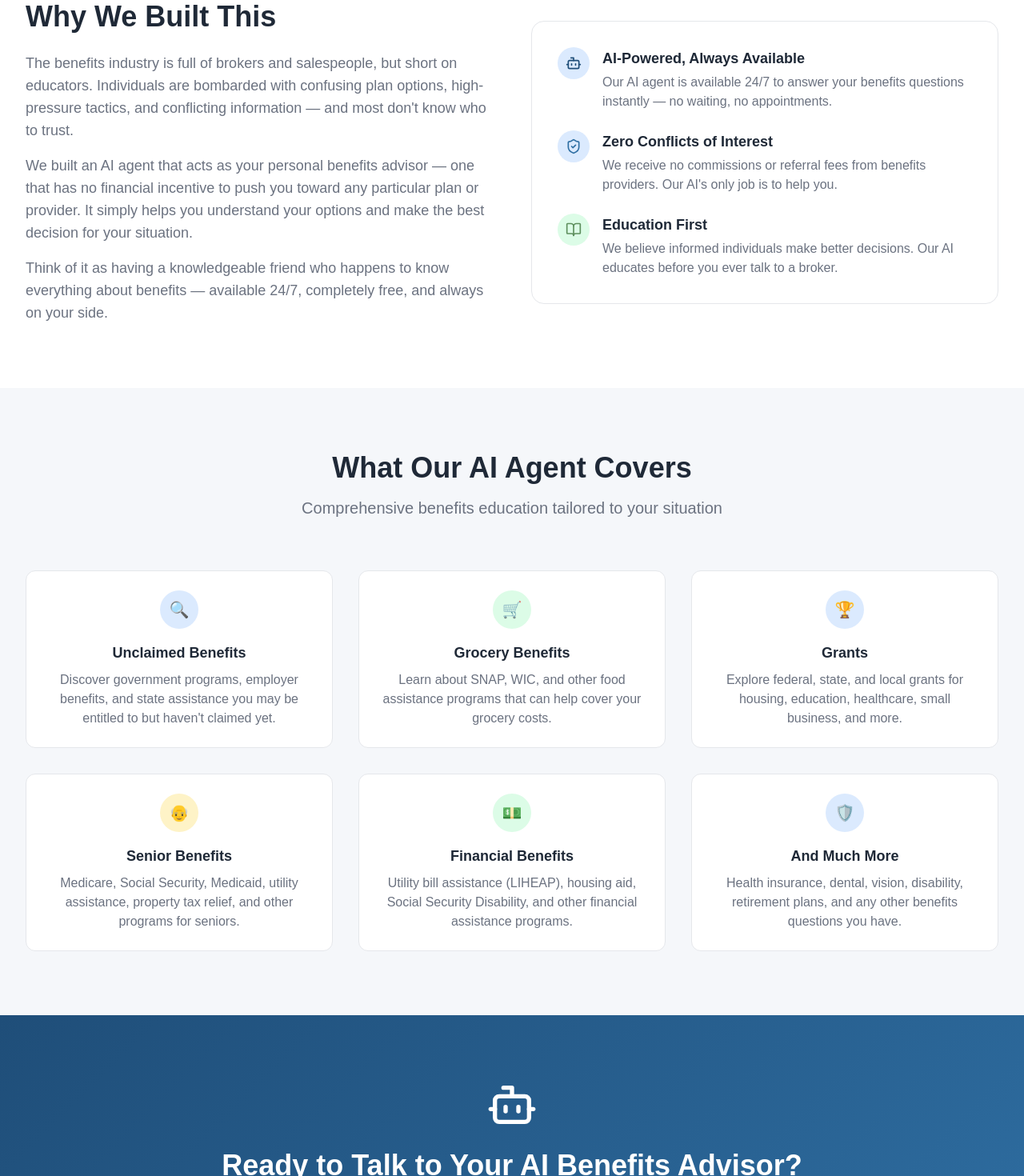
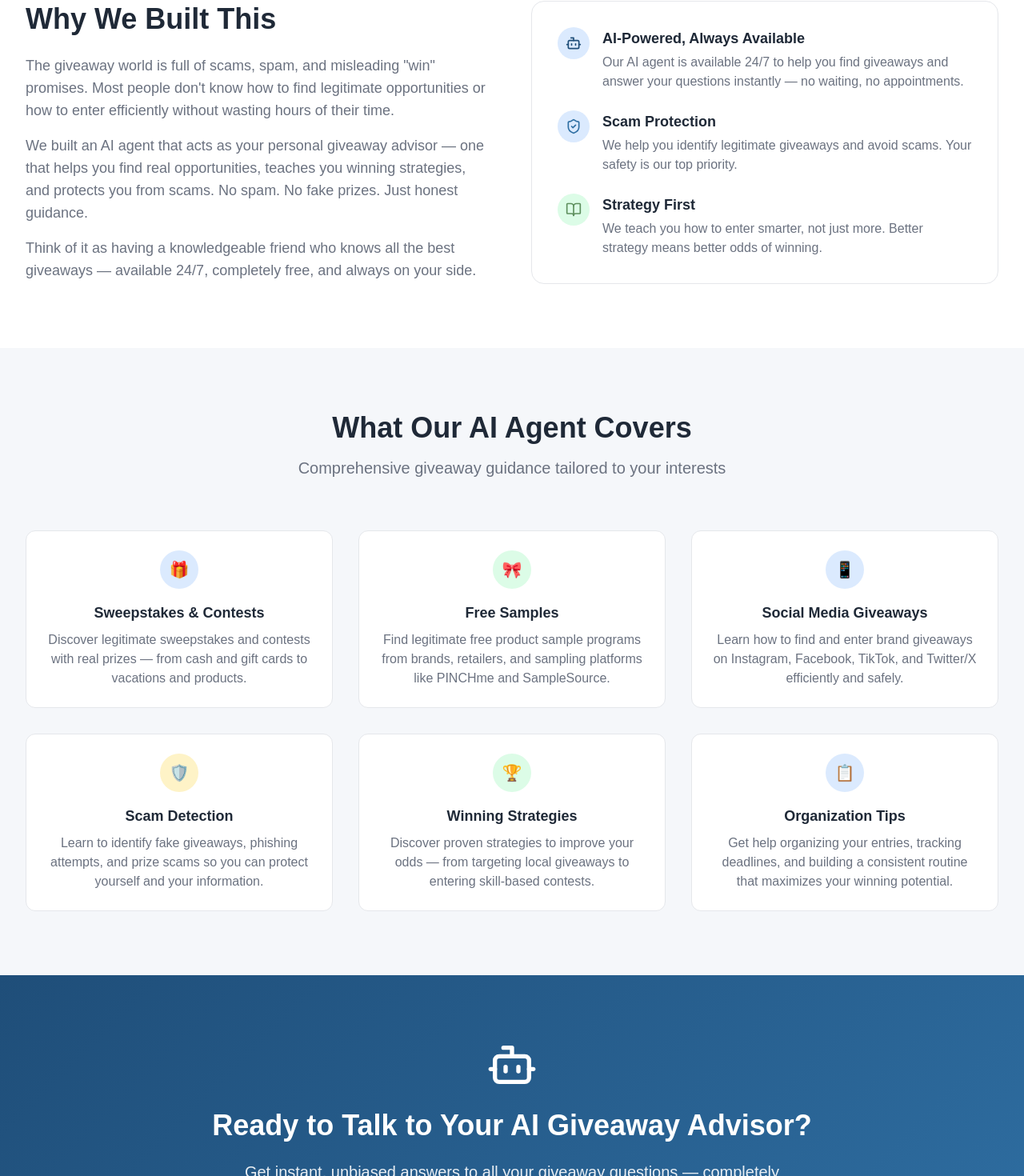
Before and after one commit to Textingman/push-mailboxjournal, a Next.js app: page /about in a window 1280 px wide. Shown: the part 631-2101 px from the top of the page at 80% size. Built offline with nearby package versions, Linux system fonts and the light colour scheme.

Commit message:
Fix vertical: update to giveaway content

```diff
--- a/app/about/page.tsx
+++ b/app/about/page.tsx
@@ -18,10 +18,10 @@ export default function AboutPage() {
               AI-Powered — 100% Independent
             </div>
             <h1 className="text-5xl font-extrabold mb-6" style={{ color: '#1F2937' }}>
-              An AI Agent Built to Educate,<br />Not to Sell
+              An AI Agent Built to Help You Win,<br />Not to Spam You
             </h1>
             <p className="text-xl max-w-3xl mx-auto" style={{ color: '#6B7280' }}>
-              The Mailbox Journal is an AI-powered platform that guides individuals through the benefits decision process with honest, unbiased education. We're not a benefits broker. We're your independent advisor.
+              The Mailbox Journal is an AI-powered platform that helps individuals discover legitimate giveaways, sweepstakes, and free sample opportunities with honest, unbiased guidance. We're not a spam site. We're your independent giveaway advisor.
             </p>
           </div>
         </div>
@@ -33,13 +33,13 @@ export default function AboutPage() {
           <div>
             <h2 className="text-4xl font-bold mb-6" style={{ color: '#1F2937' }}>Why We Built This</h2>
             <p className="text-lg mb-4" style={{ color: '#6B7280' }}>
-              The benefits industry is full of brokers and salespeople, but short on educators. Individuals are bombarded with confusing plan options, high-pressure tactics, and conflicting information — and most don't know who to trust.
+              The giveaway world is full of scams, spam, and misleading "win" promises. Most people don't know how to find legitimate opportunities or how to enter efficiently without wasting hours of their time.
             </p>
             <p className="text-lg mb-4" style={{ color: '#6B7280' }}>
-              We built an AI agent that acts as your personal benefits advisor — one that has no financial incentive to push you toward any particular plan or provider. It simply helps you understand your options and make the best decision for your situation.
+              We built an AI agent that acts as your personal giveaway advisor — one that helps you find real opportunities, teaches you winning strategies, and protects you from scams. No spam. No fake prizes. Just honest guidance.
             </p>
             <p className="text-lg" style={{ color: '#6B7280' }}>
-              Think of it as having a knowledgeable friend who happens to know everything about benefits — available 24/7, completely free, and always on your side.
+              Think of it as having a knowledgeable friend who knows all the best giveaways — available 24/7, completely free, and always on your side.
             </p>
           </div>
           <div className="rounded-2xl p-8 border" style={{ backgroundColor: '#FFFFFF', borderColor: '#E5E7EB' }}>
@@ -51,7 +51,7 @@ export default function AboutPage() {
                 <div className="ml-4">
                   <h3 className="text-lg font-semibold mb-1" style={{ color: '#1F2937' }}>AI-Powered, Always Available</h3>
                   <p style={{ color: '#6B7280' }}>
-                    Our AI agent is available 24/7 to answer your benefits questions instantly — no waiting, no appointments.
+                    Our AI agent is available 24/7 to help you find giveaways and answer your questions instantly — no waiting, no appointments.
                   </p>
                 </div>
               </div>
@@ -60,9 +60,9 @@ export default function AboutPage() {
                   <ShieldCheck className="w-5 h-5" style={{ color: '#2F6FA3' }} />
                 </div>
                 <div className="ml-4">
-                  <h3 className="text-lg font-semibold mb-1" style={{ color: '#1F2937' }}>Zero Conflicts of Interest</h3>
+                  <h3 className="text-lg font-semibold mb-1" style={{ color: '#1F2937' }}>Scam Protection</h3>
                   <p style={{ color: '#6B7280' }}>
-                    We receive no commissions or referral fees from benefits providers. Our AI's only job is to help you.
+                    We help you identify legitimate giveaways and avoid scams. Your safety is our top priority.
                   </p>
                 </div>
               </div>
@@ -71,9 +71,9 @@ export default function AboutPage() {
                   <BookOpen className="w-5 h-5" style={{ color: '#5E8F5E' }} />
                 </div>
                 <div className="ml-4">
-                  <h3 className="text-lg font-semibold mb-1" style={{ color: '#1F2937' }}>Education First</h3>
+                  <h3 className="text-lg font-semibold mb-1" style={{ color: '#1F2937' }}>Strategy First</h3>
                   <p style={{ color: '#6B7280' }}>
-                    We believe informed individuals make better decisions. Our AI educates before you ever talk to a broker.
+                    We teach you how to enter smarter, not just more. Better strategy means better odds of winning.
                   </p>
                 </div>
               </div>
@@ -88,68 +88,68 @@ export default function AboutPage() {
           <div className="text-center mb-16">
             <h2 className="text-4xl font-bold mb-4" style={{ color: '#1F2937' }}>What Our AI Agent Covers</h2>
             <p className="text-xl" style={{ color: '#6B7280' }}>
-              Comprehensive benefits education tailored to your situation
+              Comprehensive giveaway guidance tailored to your interests
             </p>
           </div>
 
           <div className="grid md:grid-cols-2 lg:grid-cols-3 gap-8">
             <div className="text-center p-6 rounded-xl border bg-white" style={{ borderColor: '#E5E7EB' }}>
               <div className="w-12 h-12 rounded-full flex items-center justify-center mx-auto mb-4" style={{ backgroundColor: '#DBEAFE' }}>
-                <span className="text-xl">🔍</span>
+                <span className="text-xl">🎁</span>
               </div>
-              <h3 className="text-lg font-semibold mb-2" style={{ color: '#1F2937' }}>Unclaimed Benefits</h3>
+              <h3 className="text-lg font-semibold mb-2" style={{ color: '#1F2937' }}>Sweepstakes & Contests</h3>
               <p style={{ color: '#6B7280' }}>
-                Discover government programs, employer benefits, and state assistance you may be entitled to but haven't claimed yet.
+                Discover legitimate sweepstakes and contests with real prizes — from cash and gift cards to vacations and products.
               </p>
             </div>
 
             <div className="text-center p-6 rounded-xl border bg-white" style={{ borderColor: '#E5E7EB' }}>
               <div className="w-12 h-12 rounded-full flex items-center justify-center mx-auto mb-4" style={{ backgroundColor: '#dcfce7' }}>
-                <span className="text-xl">🛒</span>
+                <span className="text-xl">🎀</span>
               </div>
-              <h3 className="text-lg font-semibold mb-2" style={{ color: '#1F2937' }}>Grocery Benefits</h3>
+              <h3 className="text-lg font-semibold mb-2" style={{ color: '#1F2937' }}>Free Samples</h3>
               <p style={{ color: '#6B7280' }}>
-                Learn about SNAP, WIC, and other food assistance programs that can help cover your grocery costs.
+                Find legitimate free product sample programs from brands, retailers, and sampling platforms like PINCHme and SampleSource.
               </p>
             </div>
 
             <div className="text-center p-6 rounded-xl border bg-white" style={{ borderColor: '#E5E7EB' }}>
               <div className="w-12 h-12 rounded-full flex items-center justify-center mx-auto mb-4" style={{ backgroundColor: '#DBEAFE' }}>
-                <span className="text-xl">🏆</span>
+                <span className="text-xl">📱</span>
               </div>
-              <h3 className="text-lg font-semibold mb-2" style={{ color: '#1F2937' }}>Grants</h3>
+              <h3 className="text-lg font-semibold mb-2" style={{ color: '#1F2937' }}>Social Media Giveaways</h3>
               <p style={{ color: '#6B7280' }}>
-                Explore federal, state, and local grants for housing, education, healthcare, small business, and more.
+                Learn how to find and enter brand giveaways on Instagram, Facebook, TikTok, and Twitter/X efficiently and safely.
               </p>
             </div>
 
             <div className="text-center p-6 rounded-xl border bg-white" style={{ borderColor: '#E5E7EB' }}>
               <div className="w-12 h-12 rounded-full flex items-center justify-center mx-auto mb-4" style={{ backgroundColor: '#FEF3C7' }}>
-                <span className="text-xl">👴</span>
+                <span className="text-xl">🛡️</span>
               </div>
-              <h3 className="text-lg font-semibold mb-2" style={{ color: '#1F2937' }}>Senior Benefits</h3>
+              <h3 className="text-lg font-semibold mb-2" style={{ color: '#1F2937' }}>Scam Detection</h3>
               <p style={{ color: '#6B7280' }}>
-                Medicare, Social Security, Medicaid, utility assistance, property tax relief, and other programs for seniors.
+                Learn to identify fake giveaways, phishing attempts, and prize scams so you can protect yourself and your information.
               </p>
             </div>
 
             <div className="text-center p-6 rounded-xl border bg-white" style={{ borderColor: '#E5E7EB' }}>
               <div className="w-12 h-12 rounded-full flex items-center justify-center mx-auto mb-4" style={{ backgroundColor: '#dcfce7' }}>
-                <span className="text-xl">💵</span>
+                <span className="text-xl">🏆</span>
               </div>
-              <h3 className="text-lg font-semibold mb-2" style={{ color: '#1F2937' }}>Financial Benefits</h3>
+              <h3 className="text-lg font-semibold mb-2" style={{ color: '#1F2937' }}>Winning Strategies</h3>
               <p style={{ color: '#6B7280' }}>
-                Utility bill assistance (LIHEAP), housing aid, Social Security Disability, and other financial assistance programs.
+                Discover proven strategies to improve your odds — from targeting local giveaways to entering skill-based contests.
               </p>
             </div>
 
             <div className="text-center p-6 rounded-xl border bg-white" style={{ borderColor: '#E5E7EB' }}>
               <div className="w-12 h-12 rounded-full flex items-center justify-center mx-auto mb-4" style={{ backgroundColor: '#DBEAFE' }}>
-                <span className="text-xl">🛡️</span>
+                <span className="text-xl">📋</span>
               </div>
-              <h3 className="text-lg font-semibold mb-2" style={{ color: '#1F2937' }}>And Much More</h3>
+              <h3 className="text-lg font-semibold mb-2" style={{ color: '#1F2937' }}>Organization Tips</h3>
               <p style={{ color: '#6B7280' }}>
-                Health insurance, dental, vision, disability, retirement plans, and any other benefits questions you have.
+                Get help organizing your entries, tracking deadlines, and building a consistent routine that maximizes your winning potential.
               </p>
             </div>
           </div>
@@ -161,10 +161,10 @@ export default function AboutPage() {
         <div className="max-w-7xl mx-auto px-4 sm:px-6 lg:px-8 text-center">
           <Bot className="w-16 h-16 text-white mx-auto mb-6" />
           <h2 className="text-4xl font-bold text-white mb-6">
-            Ready to Talk to Your AI Benefits Advisor?
+            Ready to Talk to Your AI Giveaway Advisor?
           </h2>
           <p className="text-xl mb-8 max-w-2xl mx-auto" style={{ color: 'rgba(255,255,255,0.9)' }}>
-            Get instant, unbiased answers to all your benefits questions — completely free, with zero sales pressure.
+            Get instant, unbiased answers to all your giveaway questions — completely free, with zero spam.
           </p>
           <Link
             href="/signup"
--- a/app/page.tsx
+++ b/app/page.tsx
@@ -19,10 +19,10 @@ export default function HomePage() {
             </div>
             <h1 className="text-5xl font-extrabold sm:text-6xl md:text-7xl" style={{ color: '#1F2937' }}>
               Your Personal AI Agent
-              <span className="block" style={{ color: '#1F4E79' }}>for Benefits Education</span>
+              <span className="block" style={{ color: '#1F4E79' }}>for Finding Giveaways</span>
             </h1>
             <p className="mt-6 max-w-2xl mx-auto text-xl" style={{ color: '#6B7280' }}>
-              Meet your AI benefits advisor. Ask anything about your benefits — coverage, costs, enrollment, eligibility — and get honest, unbiased answers instantly. No salespeople. No pressure. Just clarity.
+              Meet your AI giveaway advisor. Ask anything about sweepstakes, contests, free samples, and giveaway opportunities — and get honest, unbiased answers instantly. No spam. No pressure. Just wins.
             </p>
             <div className="mt-10 flex justify-center gap-4 flex-wrap">
               <Link
@@ -50,7 +50,7 @@ export default function HomePage() {
           <div className="text-center mb-16">
             <h2 className="text-4xl font-bold" style={{ color: '#1F2937' }}>What Our AI Agent Does For You</h2>
             <p className="mt-4 text-xl" style={{ color: '#6B7280' }}>
-              A knowledgeable benefits expert available 24/7 — with zero agenda
+              A knowledgeable giveaway expert available 24/7 — with zero agenda
             </p>
           </div>
 
@@ -62,10 +62,10 @@ export default function HomePage() {
                 </div>
               </div>
               <h3 className="text-xl font-semibold text-center mb-3" style={{ color: '#1F2937' }}>
-                Answers Your Benefits Questions
+                Finds Giveaways For You
               </h3>
               <p className="text-center" style={{ color: '#6B7280' }}>
-                Ask our AI anything — "What does my health plan cover?", "Am I eligible for this benefit?", "How do I enroll?" — and get clear, honest answers in seconds.
+                Ask our AI anything — "What giveaways can I enter right now?", "How do I find free samples?", "What sweepstakes are easiest to win?" — and get clear, honest answers in seconds.
               </p>
             </div>
 
@@ -76,10 +76,10 @@ export default function HomePage() {
                 </div>
               </div>
               <h3 className="text-xl font-semibold text-center mb-3" style={{ color: '#1F2937' }}>
-                Educates You Step by Step
+                Teaches You How to Win
               </h3>
               <p className="text-center" style={{ color: '#6B7280' }}>
-                Our AI walks you through every aspect of your benefits — from understanding your coverage options to navigating enrollment periods — so you're never in the dark.
+                Our AI walks you through giveaway strategies — from finding the best contests to maximizing your entries and avoiding scams — so you can win more and waste less time.
               </p>
             </div>
 
@@ -90,10 +90,10 @@ export default function HomePage() {
                 </div>
               </div>
               <h3 className="text-xl font-semibold text-center mb-3" style={{ color: '#1F2937' }}>
-                Helps You Maximize Your Benefits
+                Keeps You Safe from Scams
               </h3>
               <p className="text-center" style={{ color: '#6B7280' }}>
-                Our AI identifies benefits you may be missing, explains your options clearly, and tells you exactly what steps to take to get the most out of your coverage.
+                Our AI helps you identify legitimate giveaways vs. scams, explains red flags to watch for, and guides you toward trusted sources so you never get taken advantage of.
               </p>
             </div>
           </div>
@@ -104,9 +104,9 @@ export default function HomePage() {
       <section style={{ backgroundColor: '#F5F7FA' }} className="py-20">
         <div className="max-w-7xl mx-auto px-4 sm:px-6 lg:px-8">
           <div className="text-center mb-16">
-            <h2 className="text-4xl font-bold" style={{ color: '#1F2937' }}>How the AI Agent Helps You</h2>
+            <h2 className="text-4xl font-bold" style={{ color: '#1F2937' }}>How the AI Agent Helps You Win</h2>
             <p className="mt-4 text-xl" style={{ color: '#6B7280' }}>
-              Three simple steps to understanding and maximizing your benefits
+              Three simple steps to finding and winning more giveaways
             </p>
           </div>
 
@@ -115,9 +115,9 @@ export default function HomePage() {
               <div className="w-16 h-16 rounded-full flex items-center justify-center mx-auto mb-6 text-2xl font-bold text-white" style={{ backgroundColor: '#1F4E79' }}>
                 1
               </div>
-              <h3 className="text-xl font-bold mb-3" style={{ color: '#1F2937' }}>Tell the AI About Your Situation</h3>
+              <h3 className="text-xl font-bold mb-3" style={{ color: '#1F2937' }}>Tell the AI What You're Looking For</h3>
               <p style={{ color: '#6B7280' }}>
-                Share your benefits questions, coverage needs, and goals. The AI instantly tailors its guidance to your specific situation — no generic advice.
+                Share what types of giveaways interest you — cash prizes, products, experiences, free samples. The AI instantly tailors its guidance to your preferences.
               </p>
             </div>
 
@@ -125,9 +125,9 @@ export default function HomePage() {
               <div className="w-16 h-16 rounded-full flex items-center justify-center mx-auto mb-6 text-2xl font-bold text-white" style={{ backgroundColor: '#2F6FA3' }}>
                 2
               </div>
-              <h3 className="text-xl font-bold mb-3" style={{ color: '#1F2937' }}>Get Your Personalized Education</h3>
+              <h3 className="text-xl font-bold mb-3" style={{ color: '#1F2937' }}>Get Your Personalized Giveaway Guide</h3>
               <p style={{ color: '#6B7280' }}>
-                The AI explains your benefits options, eligibility requirements, enrollment steps, and what to expect — all in plain language you can actually understand.
+                The AI explains where to find the best giveaways, how to enter efficiently, what strategies improve your odds, and how to spot scams — all in plain language.
               </p>
             </div>
 
@@ -135,9 +135,9 @@ export default function HomePage() {
               <div className="w-16 h-16 rounded-full flex items-center justify-center mx-auto mb-6 text-2xl font-bold text-white" style={{ backgroundColor: '#5E8F5E' }}>
                 3
               </div>
-              <h3 className="text-xl font-bold mb-3" style={{ color: '#1F2937' }}>Make a Confident Decision</h3>
+              <h3 className="text-xl font-bold mb-3" style={{ color: '#1F2937' }}>Start Entering and Winning</h3>
               <p style={{ color: '#6B7280' }}>
-                Armed with unbiased knowledge, you can confidently navigate your benefits, enroll in the right plans, and make the most of what's available to you.
+                Armed with the right knowledge, you can confidently enter legitimate giveaways, maximize your chances, and start winning prizes and free products.
               </p>
             </div>
           </div>
@@ -148,7 +148,7 @@ export default function HomePage() {
       <section style={{ backgroundColor: '#FFFFFF' }} className="py-20">
         <div className="max-w-4xl mx-auto px-4 sm:px-6 lg:px-8">
           <div className="text-center mb-12">
-            <h2 className="text-4xl font-bold" style={{ color: '#1F2937' }}>Ask the AI Anything About Your Benefits</h2>
+            <h2 className="text-4xl font-bold" style={{ color: '#1F2937' }}>Ask the AI Anything About Giveaways</h2>
             <p className="mt-4 text-xl" style={{ color: '#6B7280' }}>
               Here's a taste of what our AI agent can help you with
             </p>
@@ -156,11 +156,11 @@ export default function HomePage() {
 
           <div className="space-y-4">
             {[
-              { q: "Do I have any unclaimed benefits I don't know about?", a: "Many people are sitting on unclaimed benefits — from government programs, employer plans, or state assistance — without even knowing it. I can help you identify what you may be entitled to based on your age, income, location, and situation..." },
-              { q: "Are there grocery benefits I can get help with?", a: "Yes! There are several programs that can help cover grocery costs, including SNAP (food stamps), WIC for women and children, and various state-level food assistance programs. I can walk you through eligibility requirements and how to apply..." },
-              { q: "What grants are available that I might qualify for?", a: "There are thousands of federal, state, and local grants available for housing, education, small business, healthcare, and more. I can help you identify grants you may qualify for based on your specific circumstances and guide you through the application process..." },
-              { q: "What senior benefits am I entitled to?", a: "Seniors may be eligible for a wide range of benefits including Medicare, Social Security, Medicaid, SNAP, utility assistance, property tax relief, and more. I can help you understand exactly what you qualify for and how to access these programs..." },
-              { q: "What financial benefits or assistance programs can I access?", a: "There are many financial assistance programs available — from utility bill help (LIHEAP) to housing assistance, Medicaid, Social Security Disability, and more. Tell me about your situation and I'll identify the financial benefits you may be missing..." },
+              { q: "Where can I find legitimate giveaways to enter right now?", a: "There are many trusted sources for legitimate giveaways — from brand social media pages and dedicated sweepstakes sites like Sweepstakes Advantage and Online-Sweepstakes.com, to Reddit communities like r/giveaways and r/sweepstakes. I can help you find the best current opportunities based on what you're looking for..." },
+              { q: "How do I know if a giveaway is a scam?", a: "Legitimate giveaways never ask you to pay to enter, never require your Social Security number, and always have clear official rules. Red flags include requests for payment, vague sponsor information, and prizes that seem too good to be true. I can walk you through a checklist to verify any giveaway before you enter..." },
+              { q: "What types of giveaways have the best odds of winning?", a: "Local giveaways, instant win games, and contests requiring skill (like photo or essay contests) typically have much better odds than national sweepstakes. I can help you identify high-odds opportunities and build a strategy that maximizes your chances of winning..." },
+              { q: "How can I get free product samples?", a: "Free samples are available from brand websites, sampling programs like PINCHme and SampleSource, retailer programs, and social media brand pages. I can guide you through the best ways to sign up for legitimate sample programs and what to expect..." },
+              { q: "How do I organize my giveaway entries to win more?", a: "Staying organized is key to winning more giveaways. I can help you set up a simple tracking system, identify daily entry giveaways worth bookmarking, and create a routine that lets you enter consistently without it taking over your day..." },
             ].map((item, i) => (
               <div key={i} className="rounded-xl overflow-hidden border" style={{ borderColor: '#E5E7EB' }}>
                 <div className="p-4 flex items-start gap-3" style={{ backgroundColor: '#F5F7FA' }}>
@@ -184,10 +184,10 @@ export default function HomePage() {
             <div className="px-6 py-16 sm:px-12 sm:py-20 text-center">
               <Bot className="w-16 h-16 text-white mx-auto mb-6" />
               <h2 className="text-4xl font-bold text-white mb-6">
-                Your AI Benefits Advisor is Ready
+                Your AI Giveaway Advisor is Ready
               </h2>
               <p className="text-xl mb-8 max-w-2xl mx-auto" style={{ color: 'rgba(255,255,255,0.9)' }}>
-                Get instant, unbiased answers to all your benefits questions. No sales calls. No pressure. Just an AI that's 100% on your side.
+                Get instant, unbiased answers to all your giveaway questions. No spam. No pressure. Just an AI that's 100% on your side.
               </p>
               <Link
                 href="/signup"
```
